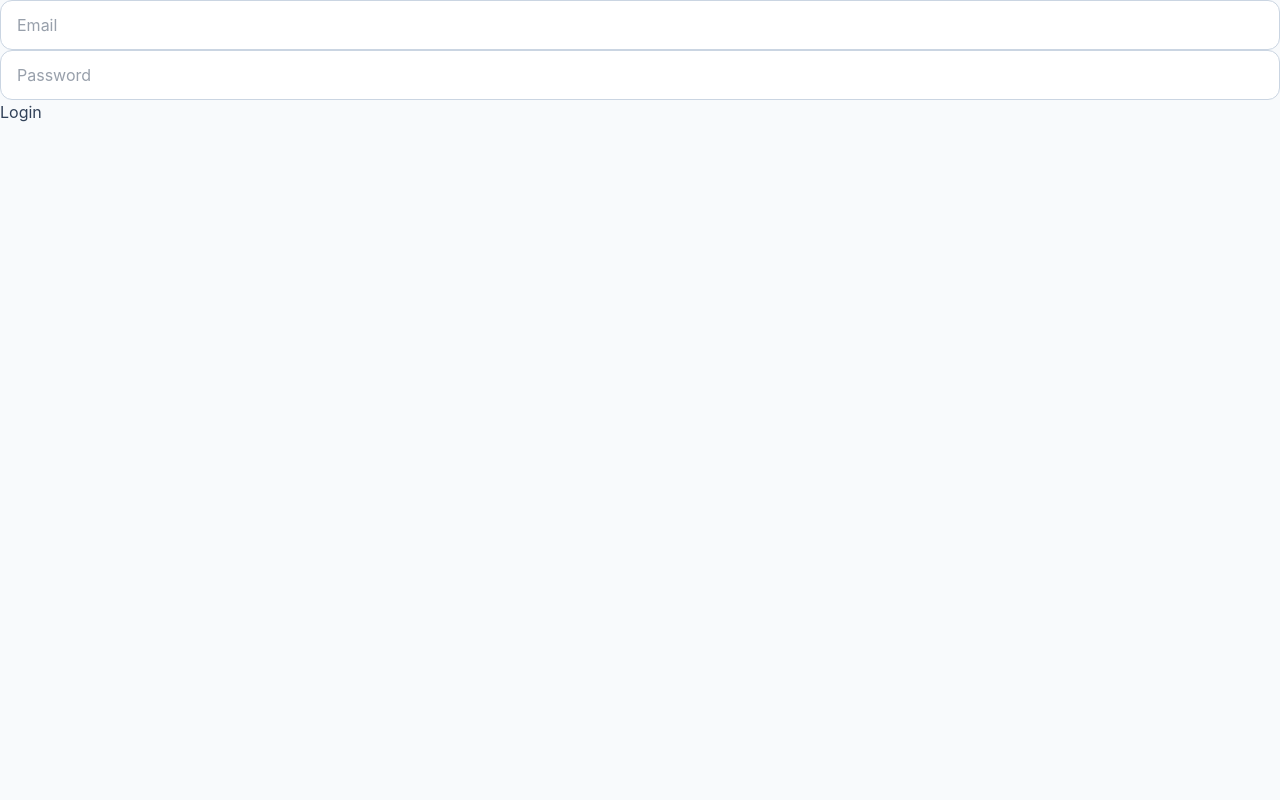
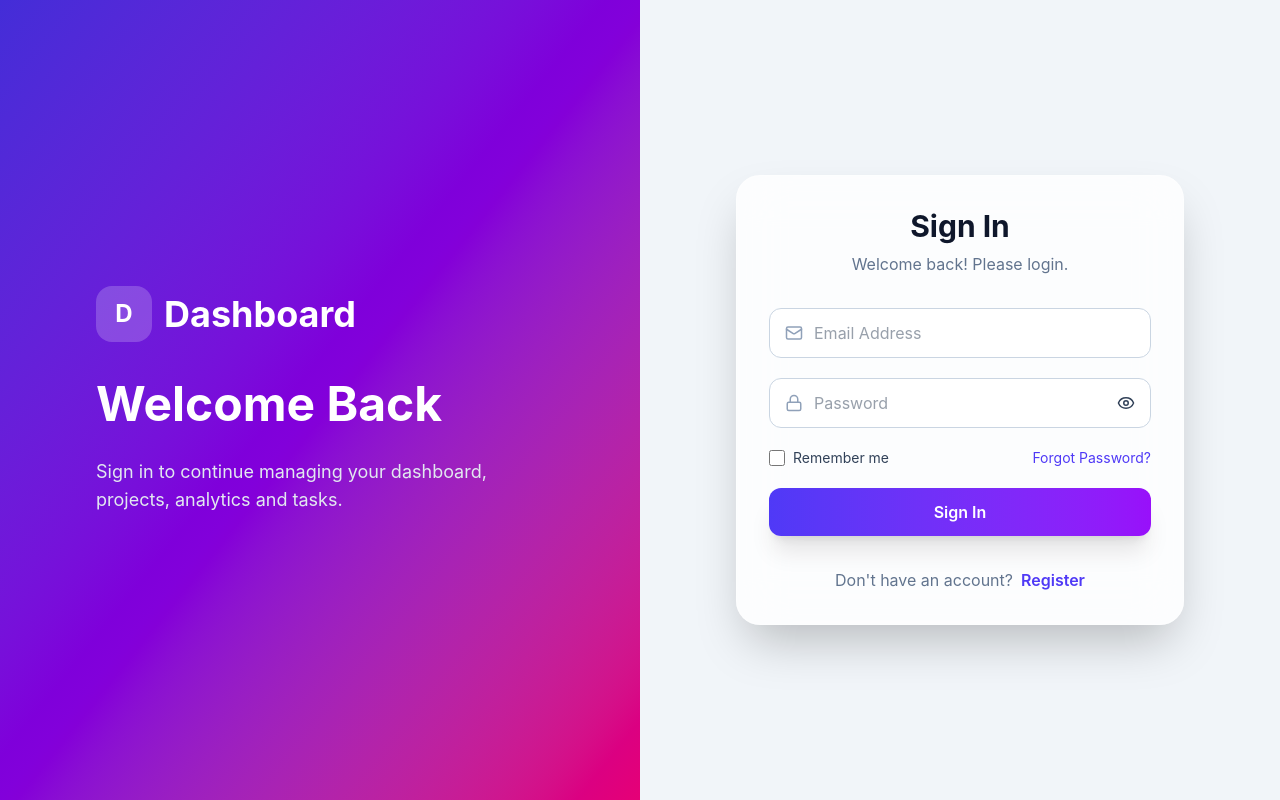
Before and after one commit to stanley5775/Dashboard, a React (Vite) app: page /login in a window 1280 px wide. Built offline with nearby package versions, Linux system fonts and the light colour scheme.

Commit message:
Add responsive registration & login UI styling

```diff
--- a/src/Components/layout/Sidebar.tsx
+++ b/src/Components/layout/Sidebar.tsx
@@ -1,6 +1,15 @@
 import { NavLink } from "react-router-dom";
+import { useAuth } from "../../context/AuthContext";
+import { useNavigate } from "react-router-dom";
 
 export default function Sidebar() {
+  const { logout, user } = useAuth();
+  const navigate = useNavigate();
+
+  function handleLogout() {
+    logout();
+    navigate("/login");
+  }
   return (
     <aside className="bg-gray-900 text-white w-64 p-4">
       <h2 className="text-lg font-bold mb-4">Navigation</h2>
@@ -14,6 +23,11 @@ export default function Sidebar() {
 
         </ul>
       </nav>
+
+      <p>Welcome, {user?.name}!</p>
+      <button onClick={handleLogout}>
+        Logout
+      </button>
     </aside>
   );
 }
--- a/src/pages/auth/Login.tsx
+++ b/src/pages/auth/Login.tsx
@@ -1,40 +1,138 @@
 import { useState } from "react";
-import { useNavigate } from "react-router-dom";
+import { Link, useNavigate } from "react-router-dom";
+import { Mail, Lock, Eye, EyeOff } from "lucide-react";
 import { useAuth } from "../../context/AuthContext";
 
 function Login() {
   const { login } = useAuth();
   const navigate = useNavigate();
 
+  const [showPassword, setShowPassword] = useState(false);
+
   const [email, setEmail] = useState("");
+
   const [password, setPassword] = useState("");
 
   function submit(e: React.FormEvent<HTMLFormElement>) {
     e.preventDefault();
+
     const success = login(email, password);
+
     if (success) {
       navigate("/dashboard");
     } else {
-      alert("Login failed. Please check your credentials and try again.");
+      alert("Login failed. Please check your credentials.");
     }
   }
 
   return (
-    <form onSubmit={submit}>
+    <div className="min-h-screen grid lg:grid-cols-2 bg-slate-100">
+      {/* Left Side */}
+
+      <div className="hidden lg:flex flex-col justify-center items-center bg-gradient-to-br from-indigo-700 via-purple-700 to-pink-600 text-white p-12">
+        <div className="max-w-md">
+          <div className="flex items-center gap-3 mb-8">
+            <div className="h-14 w-14 rounded-2xl bg-white/20 flex items-center justify-center text-2xl font-bold">
+              D
+            </div>
+
+            <h1 className="text-4xl font-bold text-white">Dashboard</h1>
+          </div>
+
+          <h2 className="text-5xl font-bold leading-tight text-white">
+            Welcome Back
+          </h2>
+
+          <p className="mt-6 text-lg text-slate-200">
+            Sign in to continue managing your dashboard, projects, analytics and
+            tasks.
+          </p>
+        </div>
+      </div>
+
+      {/* Right Side */}
+
+      <div className="flex justify-center items-center p-6">
+        <div className="auth-card w-full max-w-md">
+          <h2 className="text-3xl font-bold text-center mb-2">Sign In</h2>
+
+          <p className="text-center text-slate-500 mb-8">
+            Welcome back! Please login.
+          </p>
+
+          <form onSubmit={submit} className="space-y-5">
+            {/* Email */}
+
+            <div className="relative">
+              <Mail
+                size={18}
+                className="absolute left-4 top-1/2 -translate-y-1/2 text-slate-400"
+              />
+
               <input
                 type="email"
-        placeholder="Email"
+                placeholder="Email Address"
                 value={email}
                 onChange={(e) => setEmail(e.target.value)}
+                className="pl-11"
               />
+            </div>
+
+            {/* Password */}
+
+            <div className="relative">
+              <Lock
+                size={18}
+                className="absolute left-4 top-1/2 -translate-y-1/2 text-slate-400"
+              />
+
               <input
-        type="password"
+                type={showPassword ? "text" : "password"}
                 placeholder="Password"
                 value={password}
                 onChange={(e) => setPassword(e.target.value)}
+                className="pl-11 pr-12"
               />
-      <button type="submit">Login</button>
+
+              <button
+                type="button"
+                onClick={() => setShowPassword(!showPassword)}
+                className="absolute right-4 top-1/2 -translate-y-1/2"
+              >
+                {showPassword ? <EyeOff size={18} /> : <Eye size={18} />}
+              </button>
+            </div>
+
+            {/* Remember */}
+
+            <div className="flex items-center justify-between text-sm">
+              <label className="flex items-center gap-2">
+                <input type="checkbox" className="w-4 h-4" />
+                Remember me
+              </label>
+
+              <button type="button" className="text-indigo-600 hover:underline">
+                Forgot Password?
+              </button>
+            </div>
+
+            <button type="submit" className="btn-primary w-full">
+              Sign In
+            </button>
           </form>
+
+          <p className="text-center mt-8 text-slate-500">
+            Don't have an account?
+            <Link
+              to="/register"
+              className="ml-2 text-indigo-600 font-semibold hover:underline"
+            >
+              Register
+            </Link>
+          </p>
+        </div>
+      </div>
+    </div>
   );
 }
 
--- a/src/pages/auth/Register.tsx
+++ b/src/pages/auth/Register.tsx
@@ -1,10 +1,13 @@
 import { useState } from "react";
-import { useNavigate } from "react-router-dom";
+import { Link, useNavigate } from "react-router-dom";
+import { User, Mail, Lock, Eye, EyeOff } from "lucide-react";
 import { useAuth } from "../../context/AuthContext";
 
 function Register() {
   const { register } = useAuth();
   const navigate = useNavigate();
+
+  const [showPassword, setShowPassword] = useState(false);
 
   const [form, setForm] = useState({
     name: "",
@@ -14,37 +17,144 @@ function Register() {
 
   function submit(e: React.FormEvent) {
     e.preventDefault();
+
     const success = register(form);
+
     if (success) {
       navigate("/login");
     } else {
       alert("Registration failed. Please try again.");
     }
-
   }
 
   return (
-    <form onSubmit={submit}>
+    <div className="min-h-screen grid lg:grid-cols-2 bg-slate-100">
+      {/* Left Side */}
+      <div className="hidden lg:flex flex-col justify-center items-center bg-gradient-to-br from-indigo-700 via-purple-700 to-pink-600 text-white p-12">
+        <div className="max-w-md">
+          <div className="flex items-center gap-3 mb-8">
+            <div className="h-14 w-14 rounded-2xl bg-white/20 flex items-center justify-center text-2xl font-bold">
+              D
+            </div>
+
+            <h1 className="text-4xl font-bold text-white">Dashboard</h1>
+          </div>
+
+          <h2 className="text-5xl font-bold leading-tight text-white">
+            Build. Manage. Grow.
+          </h2>
+
+          <p className="mt-6 text-lg text-slate-200">
+            Create your account and manage projects, analytics and tasks from
+            one modern dashboard.
+          </p>
+        </div>
+      </div>
+
+      {/* Right Side */}
+
+      <div className="flex justify-center items-center p-6">
+        <div className="auth-card w-full max-w-md">
+          <h2 className="text-center text-3xl font-bold mb-2">
+            Create Account
+          </h2>
+
+          <p className="text-center text-slate-500 mb-8">
+            Welcome! Let's get you started.
+          </p>
+
+          <form onSubmit={submit} className="space-y-5">
+            {/* Name */}
+
+            <div className="relative">
+              <User
+                size={18}
+                className="absolute left-4 top-1/2 -translate-y-1/2 text-slate-400"
+              />
+
               <input
                 type="text"
-        placeholder="Name"
+                placeholder="Full Name"
                 value={form.name}
-        onChange={(e) => setForm({ ...form, name: e.target.value })}
+                onChange={(e) =>
+                  setForm({
+                    ...form,
+                    name: e.target.value,
+                  })
+                }
+                className="pl-11"
               />
+            </div>
+
+            {/* Email */}
+
+            <div className="relative">
+              <Mail
+                size={18}
+                className="absolute left-4 top-1/2 -translate-y-1/2 text-slate-400"
+              />
+
               <input
                 type="email"
-        placeholder="Email"
+                placeholder="Email Address"
                 value={form.email}
-        onChange={(e) => setForm({ ...form, email: e.target.value })}
+                onChange={(e) =>
+                  setForm({
+                    ...form,
+                    email: e.target.value,
+                  })
+                }
+                className="pl-11"
               />
+            </div>
+
+            {/* Password */}
+
+            <div className="relative">
+              <Lock
+                size={18}
+                className="absolute left-4 top-1/2 -translate-y-1/2 text-slate-400"
+              />
+
               <input
-        type="password"
+                type={showPassword ? "text" : "password"}
                 placeholder="Password"
                 value={form.password}
-        onChange={(e) => setForm({ ...form, password: e.target.value })}
+                onChange={(e) =>
+                  setForm({
+                    ...form,
+                    password: e.target.value,
+                  })
+                }
+                className="pl-11 pr-12"
               />
-      <button type="submit">Register</button>
+
+              <button
+                type="button"
+                onClick={() => setShowPassword(!showPassword)}
+                className="absolute right-4 top-1/2 -translate-y-1/2"
+              >
+                {showPassword ? <EyeOff size={18} /> : <Eye size={18} />}
+              </button>
+            </div>
+
+            <button type="submit" className="btn-primary w-full">
+              Create Account
+            </button>
           </form>
+
+          <p className="text-center mt-8 text-slate-500">
+            Already have an account?
+            <Link
+              to="/login"
+              className="ml-2 text-indigo-600 font-semibold hover:underline"
+            >
+              Login
+            </Link>
+          </p>
+        </div>
+      </div>
+    </div>
   );
 }
 
```
Lines whose indentation alone changed are shown as unchanged.
